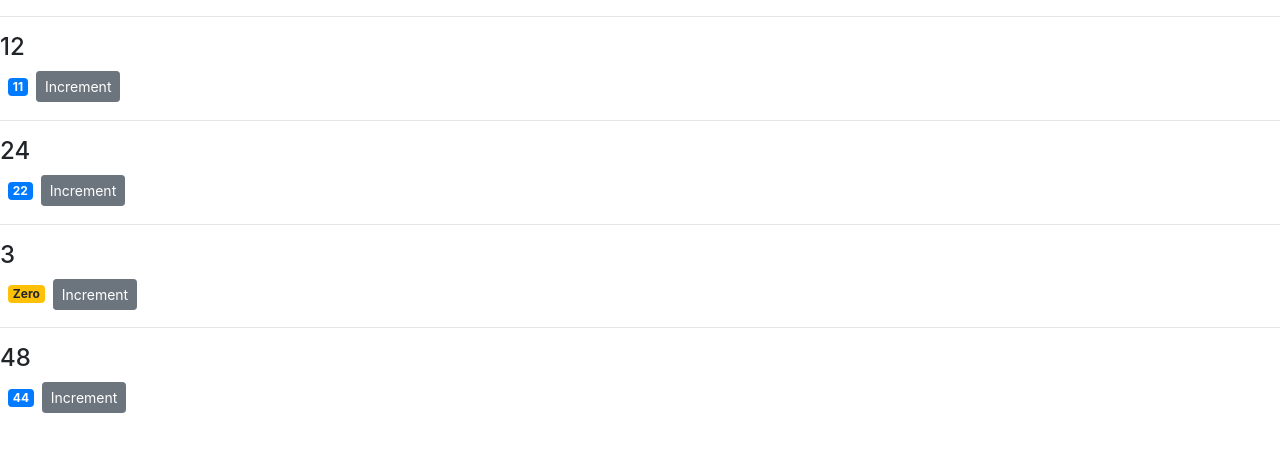
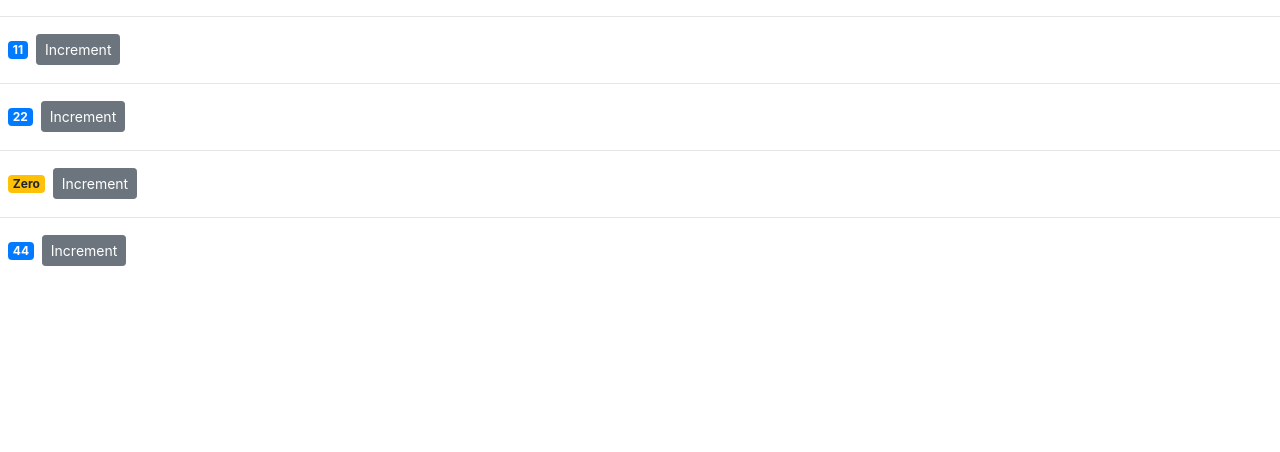
Before and after one commit to cnrgrl/mosh, a React (Create React App) app in the folder mosh-app/: page / in a window 1280 px wide. Shown: the top 452 px of the page. Built offline with nearby package versions, Linux system fonts and the light colour scheme.

Commit message:
back to original

```diff
--- a/mosh-app/src/components/counter.jsx
+++ b/mosh-app/src/components/counter.jsx
@@ -18,7 +18,7 @@ class Counter extends Component {
         return (
         <React.Fragment>
             <hr/>
-            <h4>{this.props.id}</h4>
+            {/* <h4>{this.props.id}</h4> */}
 
             <span className={this.getBadgeClasses()}> {this.formatCount()}</span>
             <button
```
